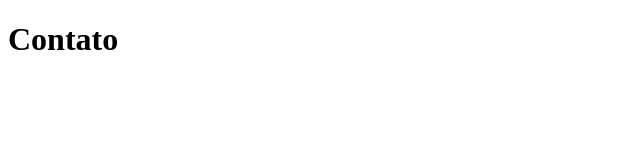
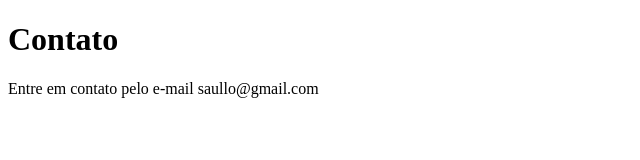
Before and after one commit to saullopr/sistema-de-cadastro, a plain HTML site: page contato.html in a window 1280 px wide. Shown: the whole page, without its empty margins (0-640 px from the left). Drawn offline with Linux system fonts and the light colour scheme.

Commit message:
Update adding contact e-mail

```diff
--- a/contato.html
+++ b/contato.html
@@ -8,5 +8,6 @@
 </head>
 <body>
     <h1> Contato</h1>
+    <p>Entre em contato pelo e-mail saullo@gmail.com</p>
 </body>
 </html>
```
